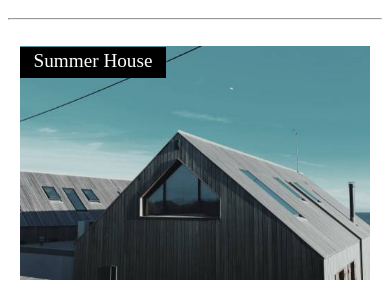
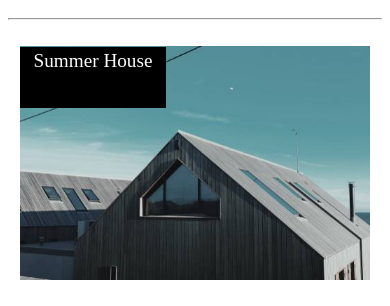
Before and after one commit to lavankumara2015/ResponsiveLKarchitecharpage, a plain HTML site: page index.html in a window 390 px wide. Shown: the part 538-844 px from the top of the page. Drawn offline with Linux system fonts and the light colour scheme.

Commit message:
smallchange

```diff
--- a/style.css
+++ b/style.css
@@ -8,10 +8,6 @@ position: sticky;
 top: 0;
 z-index: 1;
 left: 5px;
-
-
-
-
 
 }
 .nav1{
@@ -124,7 +120,7 @@ a:hover{
 .summername{
     background-color: black;
     width: 140px;
-    height: 25px;
+    height: 55px;
     color: white;
     padding: 3px;
     text-align: center;
```
